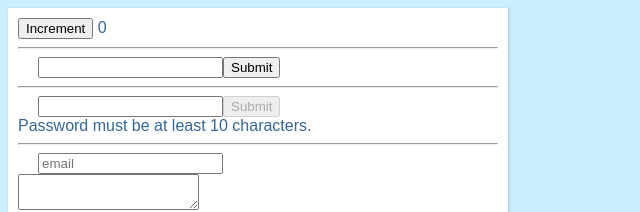
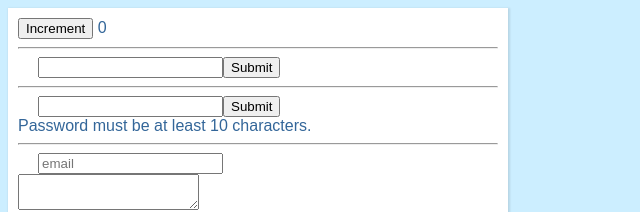
Before and after one commit to vince115/vueshool, a Vue app: page / in a window 1280 px wide. Shown: the top 212 px of the page, without its empty margins (0-640 px from the left). Built offline with nearby package versions, Linux system fonts and the light colour scheme.

Commit message:
refine password components

```diff
--- a/src/components/Password.vue
+++ b/src/components/Password.vue
@@ -1,23 +1,27 @@
 <script setup>
-import {ref, computed} from 'vue'
-const password= ref('')
+import {ref, computed, watch} from 'vue'
+const password = ref('')
 const minLength = ref(10)
 const emit = defineEmits(['passwordSubmit'])
-const handleSubmit= computed(()=>{
+const error =ref('')
+
+const handleSubmit = computed(()=>{
    emit('passwordSubmit',password.value)
-
 })
 
-const error = (password.length < minLength.value)
-?`${minLength.value}`
-:`Password must be at least ${minLength.value} characters.`
-
+const handleLength = watch(()=>{
+    if (password.value.length < minLength.value) {
+       error.value=`Password must be at least ${minLength.value} characters.`
+    }else{
+       error.value=``
+    }
+})
 </script>
 <template>
     <input type="password" v-model="password" />
-    <button id="btn123" @click="handleSubmit" :disabled="password.length < minLength ">Submit</button>
+    <!-- <button id="btn123" @click="handleSubmit" :disabled="password.length < minLength ">Submit</button> -->
+    <button id="btn123" @click="handleSubmit"  @change="handleLength">Submit</button>
     <label>{{ password }}</label>
     <br/>
-
     <div v-if="error">{{ error }}</div>
 </template>
```
Also changed, not shown: 1 other file (tests, documents, lock files or other folders).
